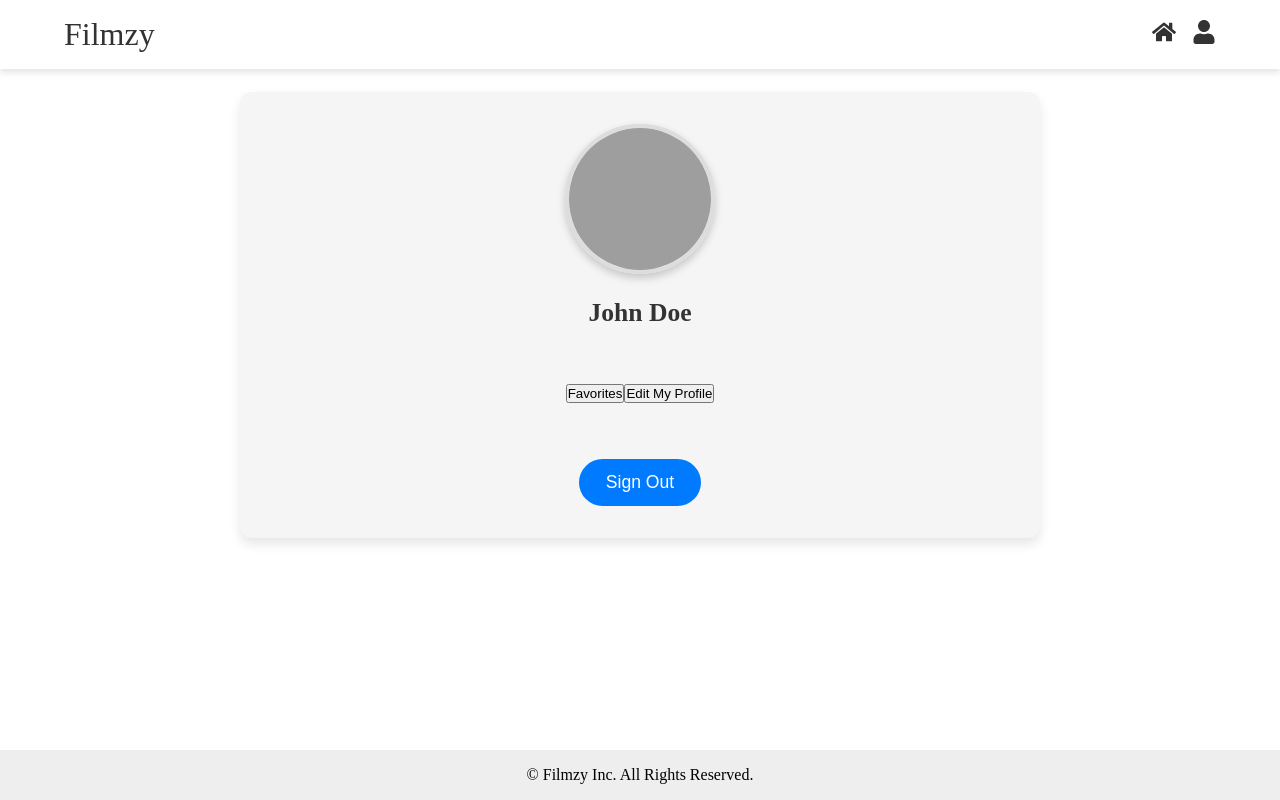
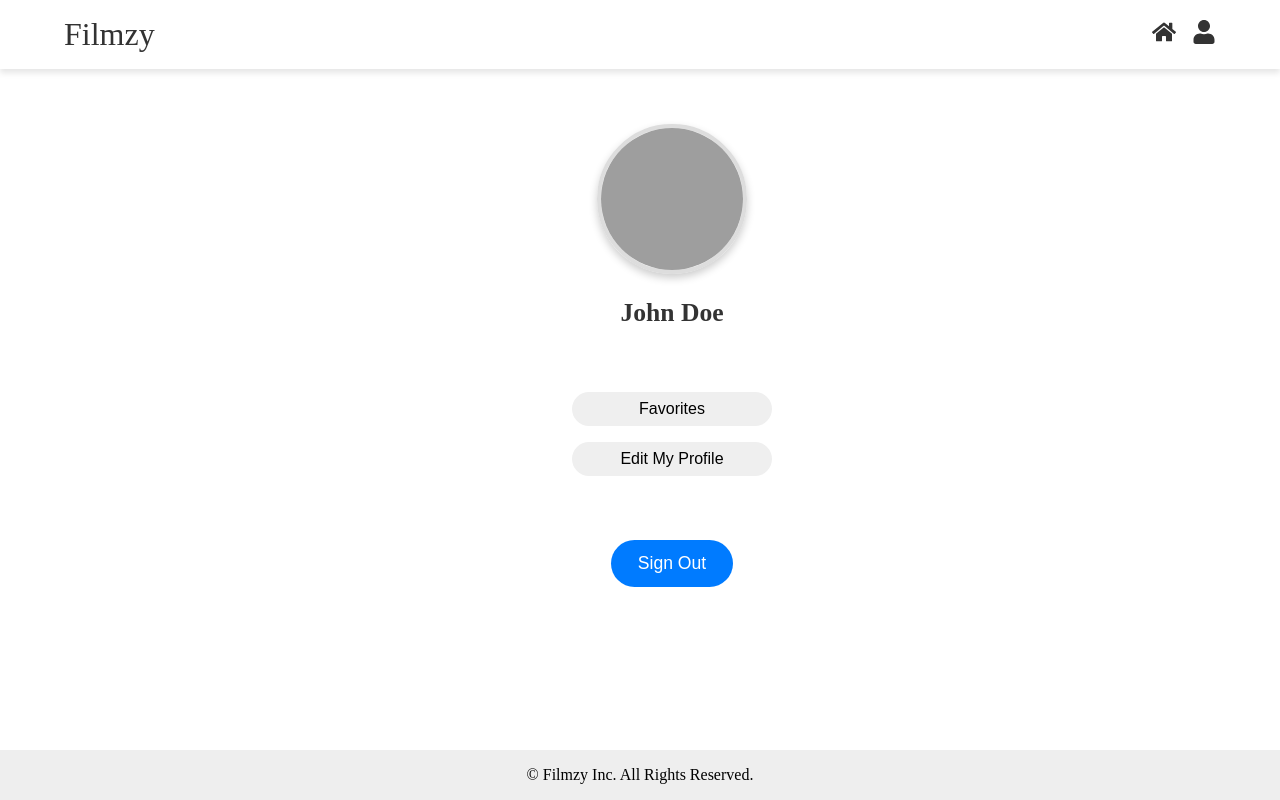
Before and after one commit to idaoskooei/filmzy-capstone-project, a React (Vite) app: page /profile in a window 1280 px wide. Built offline with nearby package versions, Linux system fonts and the light colour scheme; no server answers; grey boxes are pictures that could not be loaded.

Commit message:
fix profile page

```diff
--- a/src/components/Profile/Profile.scss
+++ b/src/components/Profile/Profile.scss
@@ -3,16 +3,12 @@
 @use "../../styles/partials/breakpoints" as *;
 
 .profile {
+    margin: 2rem;
     display: flex;
     flex-direction: column;
     align-items: center;
-    background-color: $background-color;
-    border-radius: 12px;
     padding: 2em;
-    width: 90%;
-    max-width: 800px;
-    margin: 2em auto;
-    box-shadow: 0 6px 12px rgba(0, 0, 0, 0.1);
+    width: 100%;
     font-family: $font-family;
 
     .profile-header {
@@ -45,32 +41,27 @@
         text-align: center;
 
         .favorites {
-            cursor: pointer;
+            display: flex;
+            flex-direction: column;
+            align-items: center;
             margin: 1.5em 0;
 
-            h3 {
-                font-size: 1.4em;
-                color: $secondary-text-color;
-                margin-bottom: 1em;
-            }
+            .favorites-btn,
+            .edit {
+                width: 80%;
+                max-width: 200px;
+                margin: 0.5em 0;
+                font-size: 1em;
+                padding: 0.5em 1em;
+                border: none;
+                border-radius: $button-border-radius;
+                color: black;
+                cursor: pointer;
+                transition: background-color 0.3s, color 0.3s;
 
-            .favorites-list {
-                list-style: none;
-                padding: 0;
-                margin: 0;
-
-                .favorite-item {
-                    background-color: $item-background-color;
-                    padding: 0.75em 1em;
-                    border-radius: 8px;
-                    margin-bottom: 0.75em;
-                    box-shadow: 0 2px 4px rgba(0, 0, 0, 0.1);
-                    transition: background-color 0.3s, transform 0.3s;
-
-                    &:hover {
-                        background-color: $hover-item-background-color;
-                        transform: translateY(-2px);
-                    }
+                &:hover {
+                    background-color: rgb(225, 223, 223);
+                    color: black;
                 }
             }
         }
```
